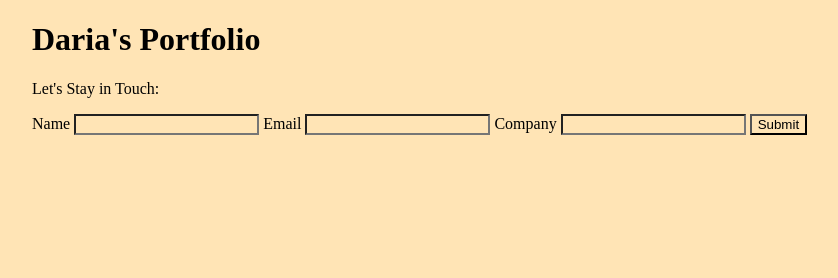
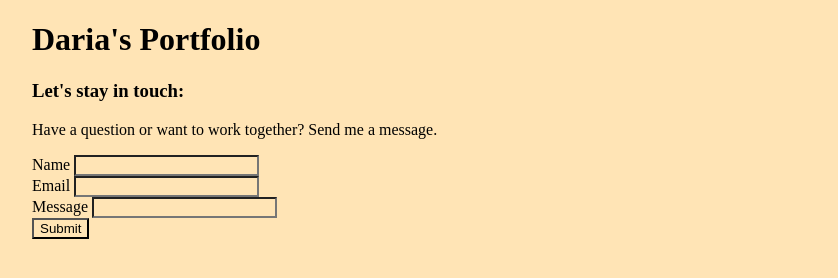
Before and after one commit to darialindsey/portfolio-website, a plain HTML site: page index.html in a window 1280 px wide. Shown: the whole page, without its empty margins (108-946 px from the left). Drawn offline with Linux system fonts and the light colour scheme.

Commit message:
separating contact form fields by divs in attempt to format section while in footer, added 'required' text to 'name' and 'email' field inputs on index html

```diff
--- a/index.html
+++ b/index.html
@@ -14,21 +14,38 @@
         </main>
         <script></script>
 
-    </body>
     <footer>
+        <section id="contact" class="contact">
+            <h3>Let's stay in touch:</h3>
+            <p class="contact-intro">Have a question or want to work together? Send me a message.</p>
+            <form class="contact-form" id="contact-form">
+                <div class="form-group"></div>
+                <!--"Contact Me" Form-->
+                <!--"Name" field separated into div for format-->
+                    <label for="name">Name</label>
+                    <input type="text" id="name" name="email" required>
+                </div>
+                <!--"Email" field separated into div for format-->
+                <div class="form-group">
+                    <label for="email">Email</label>
+                    <input type="email" id="email" name="email" required>
+                </div>
+                <!--"Message" field separated into div for format-->
+                <div class="form-group"
+                    <label for="Message">Message</label>
+                    <input type="text" id="message" name="message" required>
+                </div>
+                    <!--"Submit" button-->
+                    <button type="submit">Submit</button>
+                </form>
+            <form>
+            <p id="form-message"></p>
+        </section>
+
         <a href="https://github.com/darialindsey/portfolio-website.git"></a>
         <a href="linkedin-profile-url"></a>
-        <p>Let's Stay in Touch:</p>
-        <form>
-            <!--"Contact Me" Form-->
-            <label for="name">Name</label>
-            <input type="text" id="name" name="email">
-            <label for="email">Email</label>
-            <input type="email" id="email" name="email">
-            <label for="Company">Company</label>
-            <input type="text" id="company-name name="company-name">
-            <!--"Submit" button-->
-            <button type="submit">Submit</button>
-        </form>
+
+
     </footer>
+    </body>
 </html>
```
